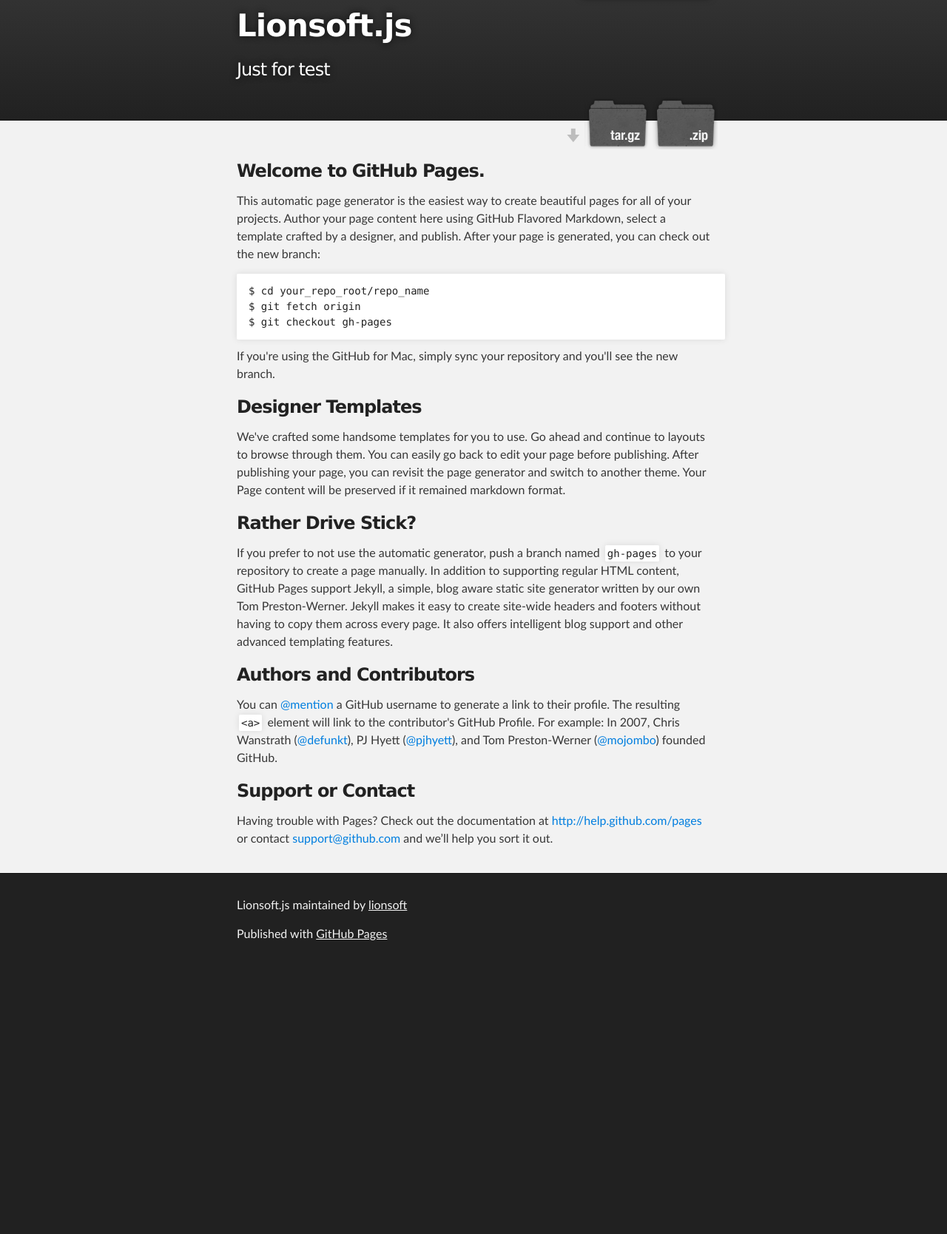
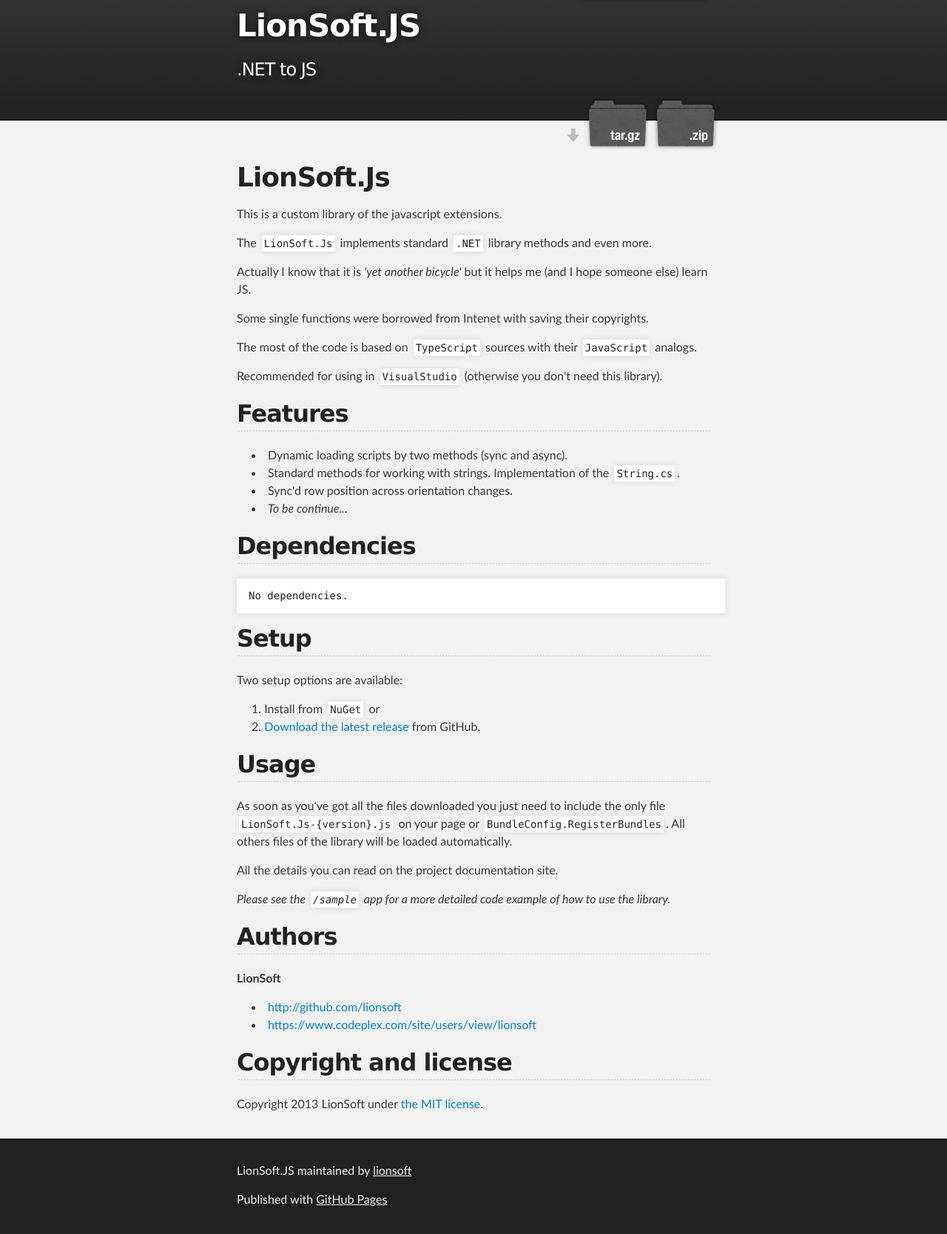
Before and after one commit to lionsoft/LionSoft.Js, a plain HTML site: page index.html in a window 1280 px wide. Shown: the part 47-1715 px from the top of the page at 74% size. Before the commit the page ends 1356 px from the top, so only its background shows below. Drawn offline with Linux system fonts and the light colour scheme.

```diff
--- a/index.html
+++ b/index.html
@@ -4,11 +4,11 @@
   <head>
     <meta charset='utf-8' />
     <meta http-equiv="X-UA-Compatible" content="chrome=1" />
-    <meta name="description" content="Lionsoft.js : Just for test" />
+    <meta name="description" content="LionSoft.JS : .NET to JS" />
 
     <link rel="stylesheet" type="text/css" media="screen" href="stylesheets/stylesheet.css">
 
-    <title>Lionsoft.js</title>
+    <title>LionSoft.JS</title>
   </head>
 
   <body>
@@ -18,8 +18,8 @@
         <header class="inner">
           <a id="forkme_banner" href="https://github.com/lionsoft/LionSoft.Js">View on GitHub</a>
 
-          <h1 id="project_title">Lionsoft.js</h1>
-          <h2 id="project_tagline">Just for test</h2>
+          <h1 id="project_title">LionSoft.JS</h1>
+          <h2 id="project_tagline">.NET to JS</h2>
 
             <section id="downloads">
               <a class="zip_download_link" href="https://github.com/lionsoft/LionSoft.Js/zipball/master">Download this project as a .zip file</a>
@@ -31,44 +31,72 @@
     <!-- MAIN CONTENT -->
     <div id="main_content_wrap" class="outer">
       <section id="main_content" class="inner">
-        <h3>
-<a name="welcome-to-github-pages" class="anchor" href="#welcome-to-github-pages"><span class="octicon octicon-link"></span></a>Welcome to GitHub Pages.</h3>
+        <h1>
+<a name="lionsoftjs" class="anchor" href="#lionsoftjs"><span class="octicon octicon-link"></span></a>LionSoft.Js</h1>
 
-<p>This automatic page generator is the easiest way to create beautiful pages for all of your projects. Author your page content here using GitHub Flavored Markdown, select a template crafted by a designer, and publish. After your page is generated, you can check out the new branch:</p>
+<p>This is a custom library of the javascript extensions.</p>
 
-<pre><code>$ cd your_repo_root/repo_name
-$ git fetch origin
-$ git checkout gh-pages
+<p>The <code>LionSoft.Js</code> implements standard <code>.NET</code> library methods and even more.</p>
+
+<p>Actually I know that it is <em>'yet another bicycle'</em> but it helps me (and I hope someone else) learn JS.</p>
+
+<p>Some single functions were borrowed from Intenet with saving their copyrights.</p>
+
+<p>The most of the code is based on <code>TypeScript</code> sources with their <code>JavaScript</code> analogs.</p>
+
+<p>Recommended for using in <code>VisualStudio</code> (otherwise you don't need this library).</p>
+
+<h2>
+<a name="features" class="anchor" href="#features"><span class="octicon octicon-link"></span></a>Features</h2>
+
+<ul>
+<li>Dynamic loading scripts by two methods (sync and async).</li>
+<li>Standard methods for working with strings. Implementation of the <code>String.cs</code>.</li>
+<li>Sync'd row position across orientation changes.</li>
+<li><em>To be continue...</em></li>
+</ul><h2>
+<a name="dependencies" class="anchor" href="#dependencies"><span class="octicon octicon-link"></span></a>Dependencies</h2>
+
+<pre><code>No dependencies.
 </code></pre>
 
-<p>If you're using the GitHub for Mac, simply sync your repository and you'll see the new branch.</p>
+<h2>
+<a name="setup" class="anchor" href="#setup"><span class="octicon octicon-link"></span></a>Setup</h2>
 
-<h3>
-<a name="designer-templates" class="anchor" href="#designer-templates"><span class="octicon octicon-link"></span></a>Designer Templates</h3>
+<p>Two setup options are available:</p>
 
-<p>We've crafted some handsome templates for you to use. Go ahead and continue to layouts to browse through them. You can easily go back to edit your page before publishing. After publishing your page, you can revisit the page generator and switch to another theme. Your Page content will be preserved if it remained markdown format.</p>
+<ol>
+<li>Install from <code>NuGet</code> or</li>
+<li>
+<a href="https://github.com/lionsoft/LionSoft.Js/archive/master.zip">Download the latest release</a> from GitHub.</li>
+</ol><h2>
+<a name="usage" class="anchor" href="#usage"><span class="octicon octicon-link"></span></a>Usage</h2>
 
-<h3>
-<a name="rather-drive-stick" class="anchor" href="#rather-drive-stick"><span class="octicon octicon-link"></span></a>Rather Drive Stick?</h3>
+<p>As soon as you've got all the files downloaded you just need to include the only file <code>LionSoft.Js-{version}.js</code> on your page or <code>BundleConfig.RegisterBundles</code>. All others files of the library will be loaded automatically.</p>
 
-<p>If you prefer to not use the automatic generator, push a branch named <code>gh-pages</code> to your repository to create a page manually. In addition to supporting regular HTML content, GitHub Pages support Jekyll, a simple, blog aware static site generator written by our own Tom Preston-Werner. Jekyll makes it easy to create site-wide headers and footers without having to copy them across every page. It also offers intelligent blog support and other advanced templating features.</p>
+<p>All the details you can read on the project documentation site.</p>
 
-<h3>
-<a name="authors-and-contributors" class="anchor" href="#authors-and-contributors"><span class="octicon octicon-link"></span></a>Authors and Contributors</h3>
+<p><em>Please see the <code>/sample</code> app for a more detailed code example of how to use the library.</em></p>
 
-<p>You can <a href="https://github.com/blog/821" class="user-mention">@mention</a> a GitHub username to generate a link to their profile. The resulting <code>&lt;a&gt;</code> element will link to the contributor's GitHub Profile. For example: In 2007, Chris Wanstrath (<a href="https://github.com/defunkt" class="user-mention">@defunkt</a>), PJ Hyett (<a href="https://github.com/pjhyett" class="user-mention">@pjhyett</a>), and Tom Preston-Werner (<a href="https://github.com/mojombo" class="user-mention">@mojombo</a>) founded GitHub.</p>
+<h2>
+<a name="authors" class="anchor" href="#authors"><span class="octicon octicon-link"></span></a>Authors</h2>
 
-<h3>
-<a name="support-or-contact" class="anchor" href="#support-or-contact"><span class="octicon octicon-link"></span></a>Support or Contact</h3>
+<p><strong>LionSoft</strong></p>
 
-<p>Having trouble with Pages? Check out the documentation at <a href="http://help.github.com/pages">http://help.github.com/pages</a> or contact <a href="mailto:support@github.com">support@github.com</a> and we’ll help you sort it out.</p>
+<ul>
+<li><a href="http://github.com/lionsoft">http://github.com/lionsoft</a></li>
+<li><a href="https://www.codeplex.com/site/users/view/lionsoft">https://www.codeplex.com/site/users/view/lionsoft</a></li>
+</ul><h2>
+<a name="copyright-and-license" class="anchor" href="#copyright-and-license"><span class="octicon octicon-link"></span></a>Copyright and license</h2>
+
+<p>Copyright 2013 LionSoft under <a href="LICENSE">the MIT license</a>.</p>
       </section>
     </div>
 
     <!-- FOOTER  -->
     <div id="footer_wrap" class="outer">
       <footer class="inner">
-        <p class="copyright">Lionsoft.js maintained by <a href="https://github.com/lionsoft">lionsoft</a></p>
+        <p class="copyright">LionSoft.JS maintained by <a href="https://github.com/lionsoft">lionsoft</a></p>
         <p>Published with <a href="http://pages.github.com">GitHub Pages</a></p>
       </footer>
     </div>
```
Also changed, not shown: params.json (+1 -1 lines).
